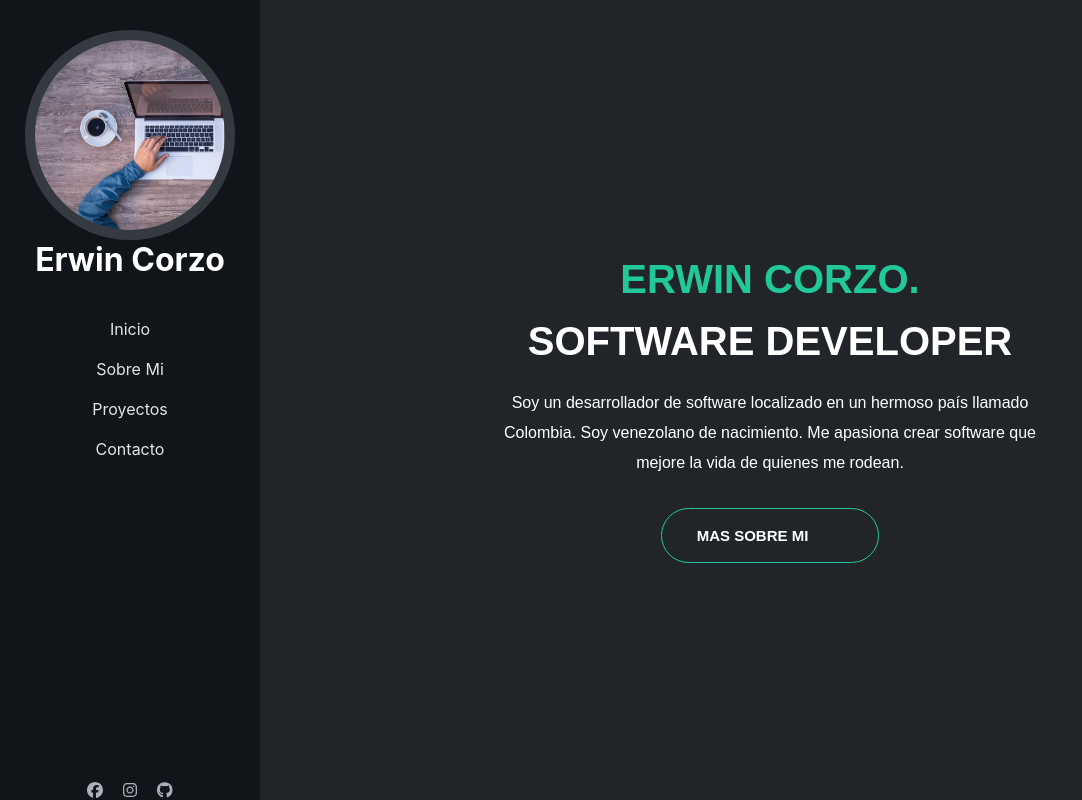
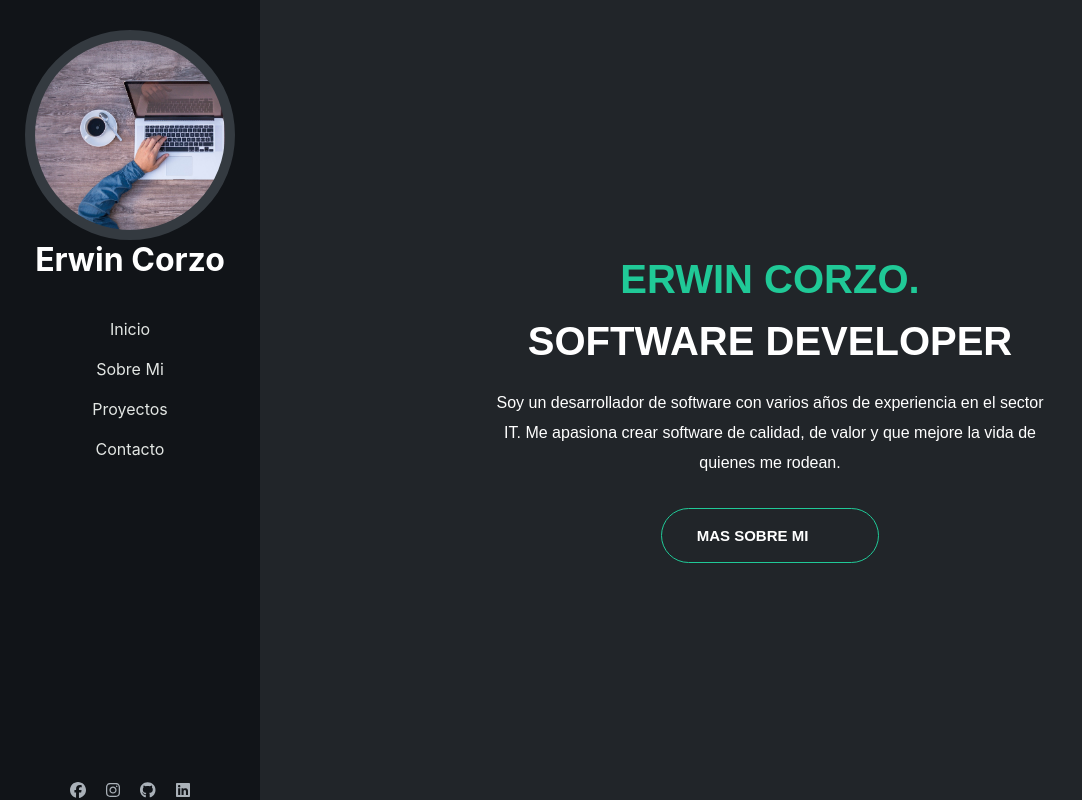
Before and after one commit to Erwin17/PersonalWebSite, a React (Create React App) app: page / in a window 1280 px wide. Shown: the whole page, without its empty margins (0-1082 px from the left). Built offline with nearby package versions, Linux system fonts and the light colour scheme.

Commit message:
fix text

```diff
--- a/src/components/sidebar/sidebar.js
+++ b/src/components/sidebar/sidebar.js
@@ -2,6 +2,7 @@ import { FontAwesomeIcon } from '@fortawesome/react-fontawesome';
 import { faFacebook } from '@fortawesome/free-brands-svg-icons';
 import { faInstagram } from '@fortawesome/free-brands-svg-icons';
 import { faGithub } from '@fortawesome/free-brands-svg-icons';
+import { faLinkedin } from '@fortawesome/free-brands-svg-icons';
 
 import {Link}  from "react-router-dom";
 
@@ -39,7 +40,8 @@ export default function sidebar(){
             <div id="social-network-link">
                 <div><a className='icon-link' href="https://www.facebook.com/erwin.corzo.319" target="_blank"><FontAwesomeIcon icon={faFacebook} /> </a></div>
                 <div><a className="icon-link" href="https://www.instagram.com/erwin.corzo.319/" target="_blank"><FontAwesomeIcon icon={faInstagram} /></a></div>
-                <div><a className="icon-link" href="https://github.com/Erwin17?tab=repositories"><FontAwesomeIcon icon={faGithub} /></a></div>
+                <div><a className="icon-link" href="https://github.com/Erwin17?tab=repositories" target="_blank"><FontAwesomeIcon icon={faGithub} /></a></div>
+                <div><a className="icon-link" href="https://www.linkedin.com/in/erwin-corzo-9613761aa/" target="_blank"><FontAwesomeIcon icon={faLinkedin} /></a></div>
             </div>
     </div>
     );
--- a/src/pages/Home.js
+++ b/src/pages/Home.js
@@ -30,7 +30,9 @@ export default function Home(){
             <div id="content-logo"></div>
             <div id="personal-description">
                     <h1>Erwin Corzo. <span>Software Developer</span></h1>
-                    <p>Soy un desarrollador de software localizado en un hermoso país llamado Colombia. Soy venezolano de nacimiento. Me apasiona crear software que mejore la vida de quienes me rodean.</p>
+                    <p>Soy un desarrollador de software con varios años de experiencia en el sector IT.  Me apasiona crear software de calidad, de valor y que mejore la vida de quienes me rodean.</p>
+
+                    {/*<p>Soy un desarrollador de software localizado en un hermoso país llamado Colombia. Soy Venezolano de nacimiento. Me apasiona crear software que mejore la vida de quienes me rodean.</p>*/}
                     {/*<p>I am a software developer based in a beautiful  country called Colombia. I'm Venezuelan of birth. I'm am passionate about building excellent software that improves the lives of those around me.</p>*/}
             </div>
             <div id="buttom-about-me">
```
